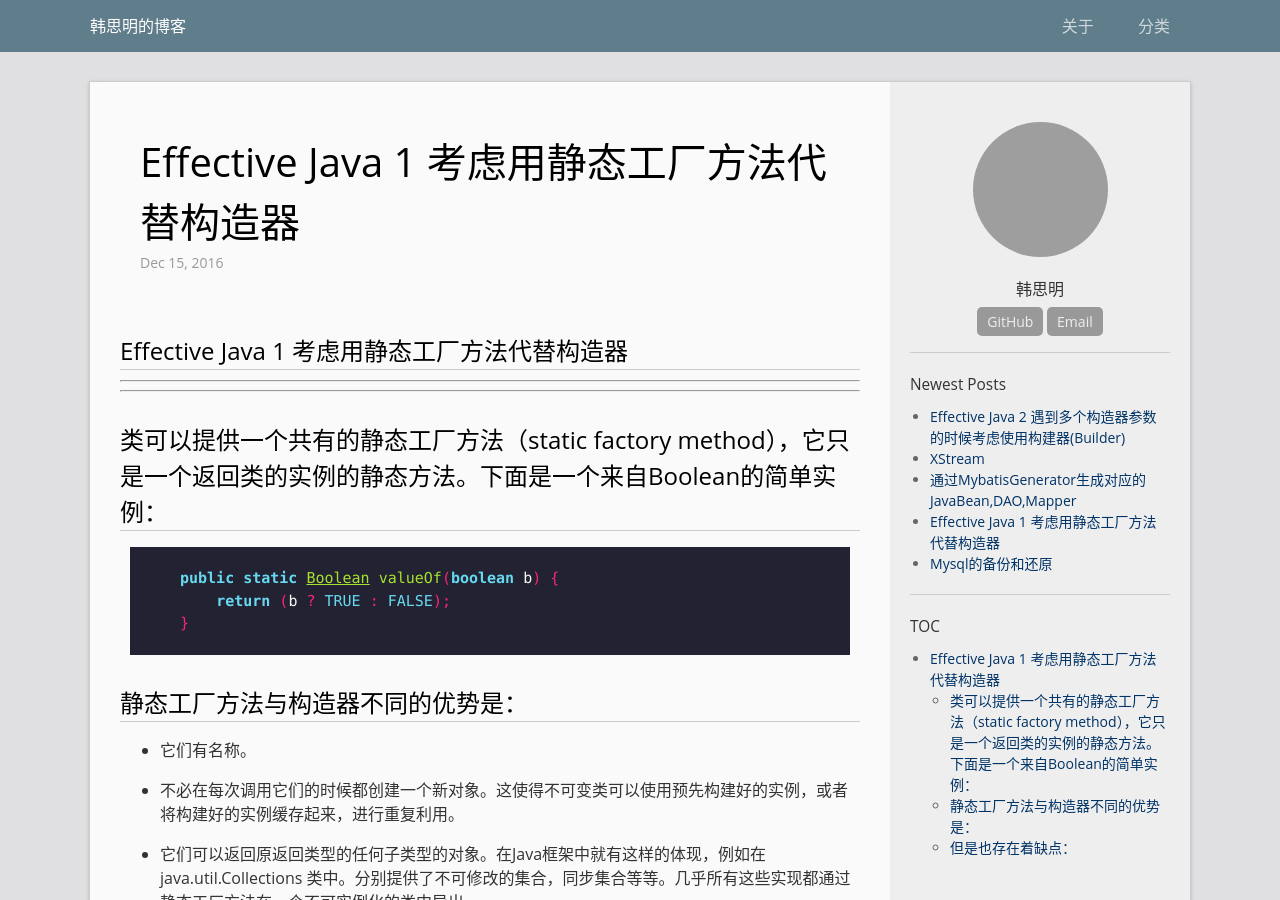
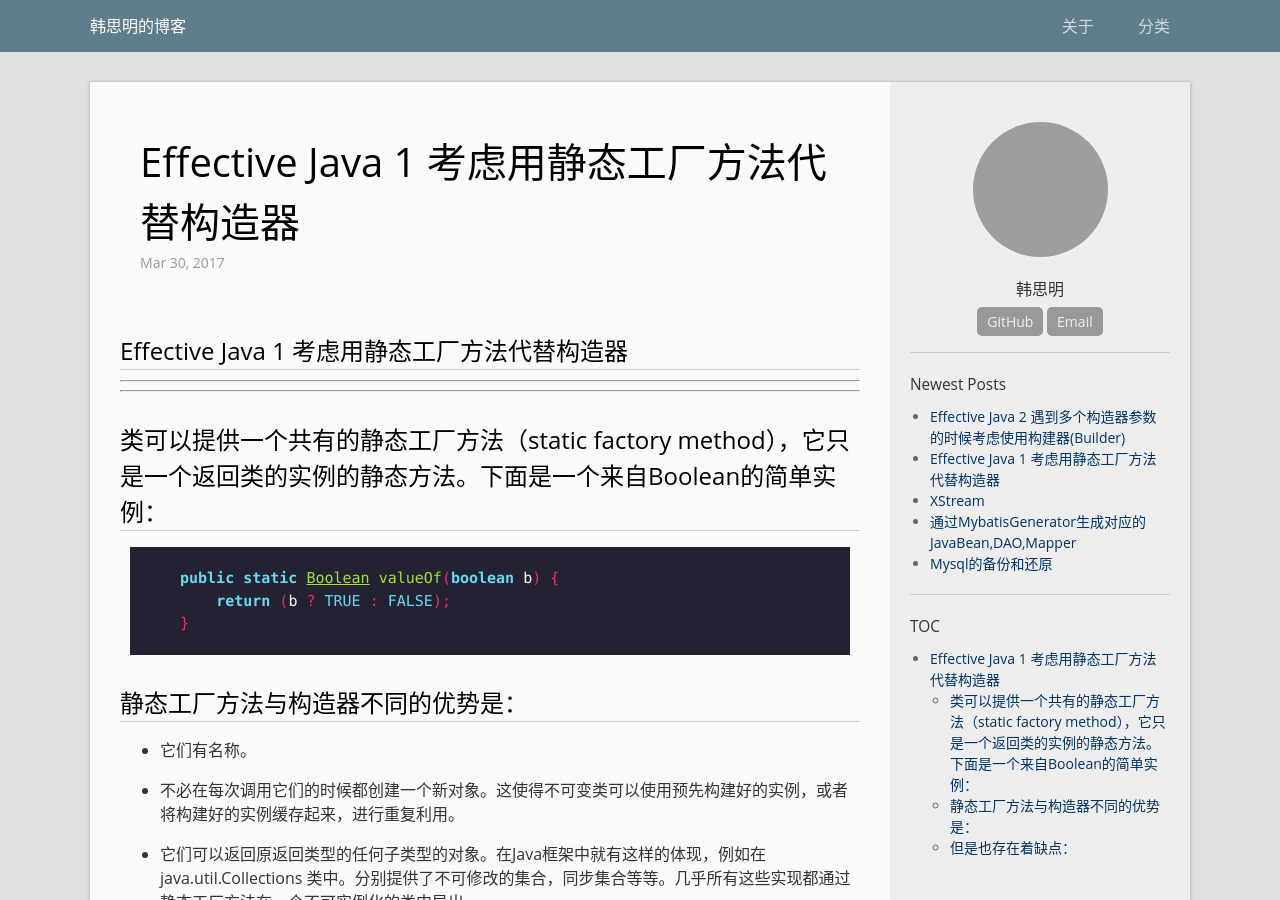
Before and after one commit to hansiming/Blog, a Jekyll site: the page built from _posts/2017-03-30-Effective_Java_1.md, in a window 1280 px wide and 900 px high. Built offline with Jekyll 4.4.1, drawn with Linux system fonts in a browser that asks for light colours; grey boxes are pictures that could not be loaded.

Commit message:
change date

```diff
--- a/_posts/2016-12-15-Effective_Java_1.md
+++ b/_posts/2017-03-30-Effective_Java_1.md
@@ -1,7 +1,7 @@
 ---
 layout: post
 title:  "Effective Java 1 考虑用静态工厂方法代替构造器"
-date:   2016-12-15 22:22:23
+date:   2017-03-30 07:22:23
 categories: effective_java
 permalink: /archivers/effective_java_1
 ---
```
